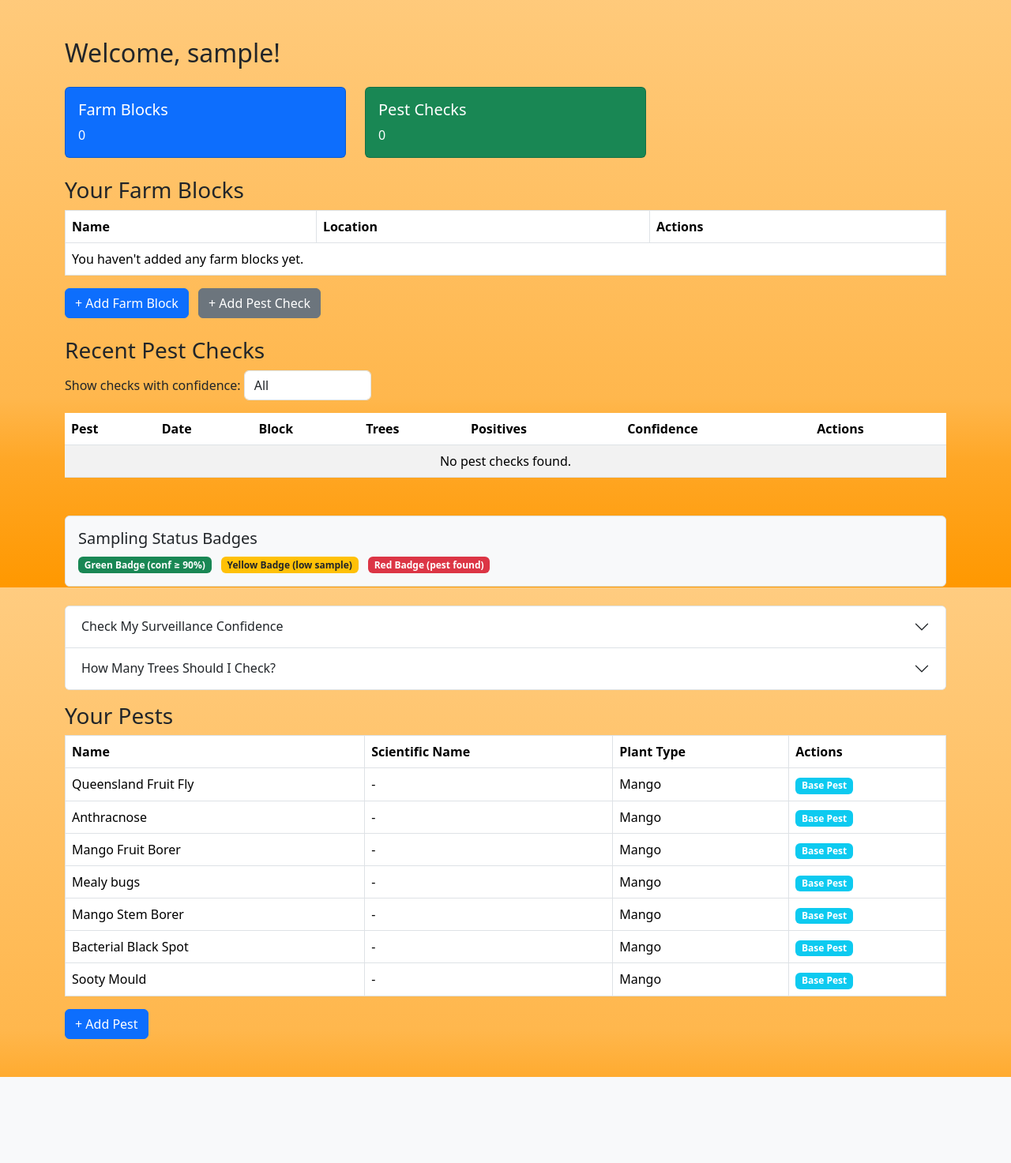
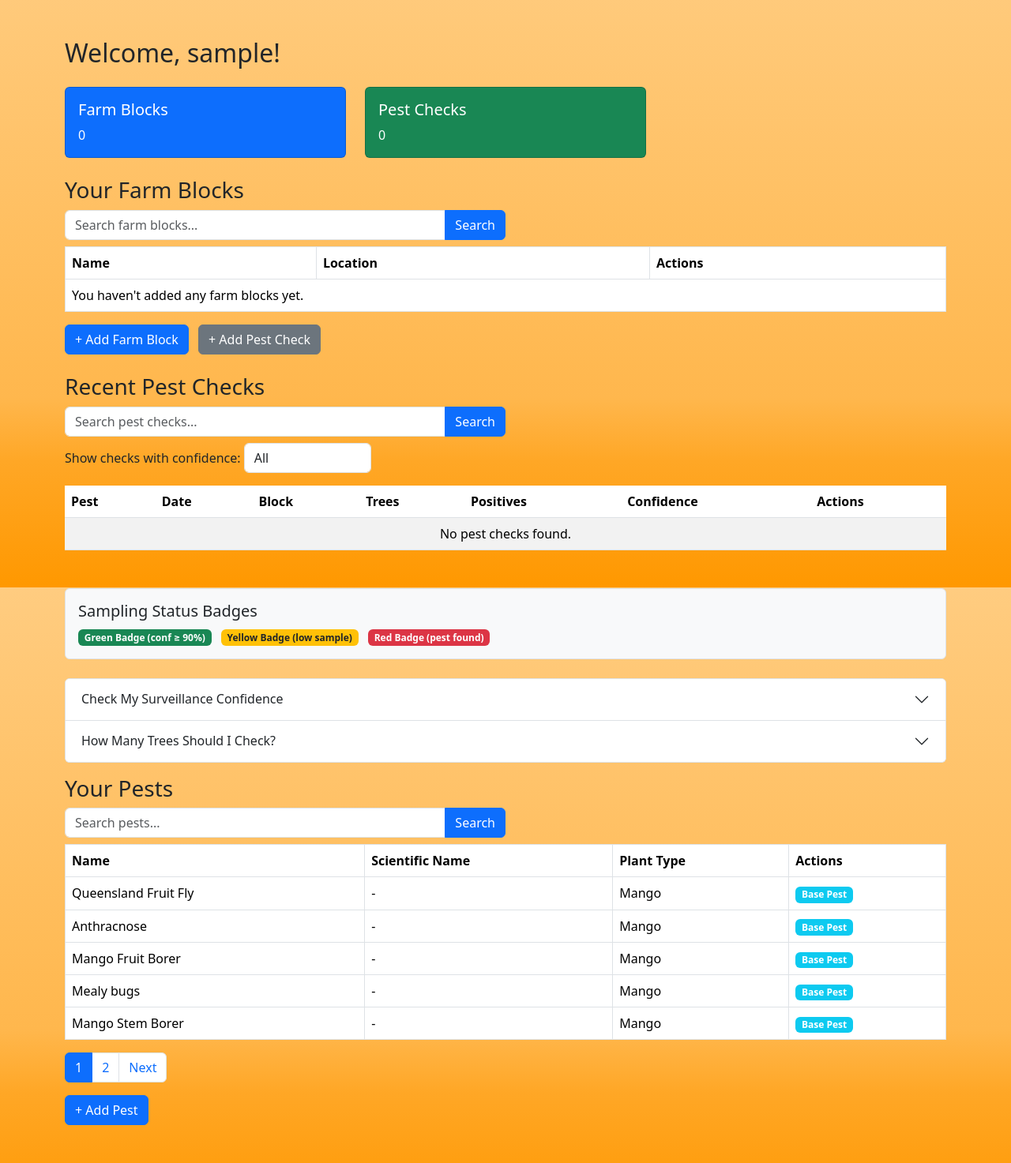
Before and after one commit to HoustonMichaelVaughn/HIT237, a Django app: page /growers/profile/ in a window 1280 px wide. Shown: the part 56-1529 px from the top of the page at 79% size. Before the commit the page ends 1420 px from the top, so only its background shows below. Run offline with Django 5.2, Linux system fonts and the light colour scheme; the visitor is signed in with stand-in values (Sample User, id 1); data that the repository does not hold is empty; some libraries are stand-ins or nearby versions.

Commit message:
Search bar, pagination added for each list.

```diff
--- a/growers/templates/growers/profile.html
+++ b/growers/templates/growers/profile.html
@@ -26,6 +26,15 @@
 
   <!-- Farm Blocks Table -->
   <h3>Your Farm Blocks</h3>
+  <form method="get" class="mb-2">
+    <div class="input-group w-50 mb-2">
+      <input type="text" name="fb_search" class="form-control" placeholder="Search farm blocks..." value="{{ fb_search }}">
+      <button type="submit" class="btn btn-primary">Search</button>
+      {% if fb_search %}
+      <a href="?" class="btn btn-outline-secondary">Clear</a>
+      {% endif %}
+    </div>
+  </form>
   <table class="table table-bordered table-hover">
     <thead>
       <tr><th>Name</th><th>Location</th><th>Actions</th></tr>
@@ -45,11 +54,35 @@
       {% endfor %}
     </tbody>
   </table>
+  {% if farm_blocks.paginator.num_pages > 1 %}
+  <nav>
+    <ul class="pagination">
+      {% if farm_blocks.has_previous %}
+        <li class="page-item"><a class="page-link" href="?fb_search={{ fb_search }}&fb_page={{ farm_blocks.previous_page_number }}">Previous</a></li>
+      {% endif %}
+      {% for num in farm_blocks.paginator.page_range %}
+        <li class="page-item {% if farm_blocks.number == num %}active{% endif %}"><a class="page-link" href="?fb_search={{ fb_search }}&fb_page={{ num }}">{{ num }}</a></li>
+      {% endfor %}
+      {% if farm_blocks.has_next %}
+        <li class="page-item"><a class="page-link" href="?fb_search={{ fb_search }}&fb_page={{ farm_blocks.next_page_number }}">Next</a></li>
+      {% endif %}
+    </ul>
+  </nav>
+  {% endif %}
   <a href="{% url 'add_farm_block' %}" class="btn btn-primary mb-4 me-2">+ Add Farm Block</a>
   <a href="{% url 'create_pest_check' %}" class="btn btn-secondary mb-4">+ Add Pest Check</a>
 
   <!-- Recent Pest Checks -->
   <h3>Recent Pest Checks</h3>
+  <form method="get" class="mb-2">
+    <div class="input-group w-50 mb-2">
+      <input type="text" name="pc_search" class="form-control" placeholder="Search pest checks..." value="{{ pc_search }}">
+      <button type="submit" class="btn btn-primary">Search</button>
+      {% if pc_search %}
+      <a href="?" class="btn btn-outline-secondary">Clear</a>
+      {% endif %}
+    </div>
+  </form>
   <form method="get" class="mb-3">
     <label for="status">Show checks with confidence:</label>
     <select name="status" id="status"
@@ -61,7 +94,6 @@
       <option value="low"    {% if status_filter == "low"    %}selected{% endif %}>Low (< 50%)</option>
     </select>
   </form>
-
   <table class="table table-striped">
     <thead>
       <tr>
@@ -105,6 +137,21 @@
       {% endfor %}
     </tbody>
   </table>
+  {% if recent_pest_checks.paginator.num_pages > 1 %}
+  <nav>
+    <ul class="pagination">
+      {% if recent_pest_checks.has_previous %}
+        <li class="page-item"><a class="page-link" href="?pc_search={{ pc_search }}&pc_page={{ recent_pest_checks.previous_page_number }}">Previous</a></li>
+      {% endif %}
+      {% for num in recent_pest_checks.paginator.page_range %}
+        <li class="page-item {% if recent_pest_checks.number == num %}active{% endif %}"><a class="page-link" href="?pc_search={{ pc_search }}&pc_page={{ num }}">{{ num }}</a></li>
+      {% endfor %}
+      {% if recent_pest_checks.has_next %}
+        <li class="page-item"><a class="page-link" href="?pc_search={{ pc_search }}&pc_page={{ recent_pest_checks.next_page_number }}">Next</a></li>
+      {% endif %}
+    </ul>
+  </nav>
+  {% endif %}
 
   <!-- Sampling Badge Legend -->
   <div class="mt-5 mb-4 p-3 border rounded bg-light">
@@ -185,6 +232,15 @@
 
   <!-- Pests Table -->
   <h3>Your Pests</h3>
+  <form method="get" class="mb-2">
+    <div class="input-group w-50 mb-2">
+      <input type="text" name="pest_search" class="form-control" placeholder="Search pests..." value="{{ pest_search }}">
+      <button type="submit" class="btn btn-primary">Search</button>
+      {% if pest_search %}
+      <a href="?" class="btn btn-outline-secondary">Clear</a>
+      {% endif %}
+    </div>
+  </form>
   <table class="table table-bordered table-hover">
     <thead>
       <tr><th>Name</th><th>Scientific Name</th><th>Plant Type</th><th>Actions</th></tr>
@@ -209,6 +265,21 @@
       {% endfor %}
     </tbody>
   </table>
+  {% if pests.paginator.num_pages > 1 %}
+  <nav>
+    <ul class="pagination">
+      {% if pests.has_previous %}
+        <li class="page-item"><a class="page-link" href="?pest_search={{ pest_search }}&pest_page={{ pests.previous_page_number }}">Previous</a></li>
+      {% endif %}
+      {% for num in pests.paginator.page_range %}
+        <li class="page-item {% if pests.number == num %}active{% endif %}"><a class="page-link" href="?pest_search={{ pest_search }}&pest_page={{ num }}">{{ num }}</a></li>
+      {% endfor %}
+      {% if pests.has_next %}
+        <li class="page-item"><a class="page-link" href="?pest_search={{ pest_search }}&pest_page={{ pests.next_page_number }}">Next</a></li>
+      {% endif %}
+    </ul>
+  </nav>
+  {% endif %}
   <a href="{% url 'create_pest' %}" class="btn btn-primary mb-4 me-2">+ Add Pest</a>
 </div>
 
--- a/growers/views.py
+++ b/growers/views.py
@@ -3,6 +3,7 @@ import math
 from django.contrib.auth import login
 from django.contrib.auth.decorators import login_required
 from django.contrib.auth.views import LoginView as DjangoLoginView
+from django.core.paginator import Paginator
 from django.shortcuts import redirect, render
 from django.urls import reverse_lazy
 from django.views.generic.edit import FormView
@@ -144,13 +145,40 @@ def profile_view(request):
             "required_n": required_n,
         }
 
+    # Search and pagination for Farm Blocks
+    fb_search = request.GET.get("fb_search", "").strip().lower()
+    farm_blocks_qs = farm_blocks
+    if fb_search:
+        farm_blocks_qs = farm_blocks_qs.filter(name__icontains=fb_search)
+    fb_page = request.GET.get("fb_page", 1)
+    fb_paginator = Paginator(farm_blocks_qs, 5)
+    farm_blocks_page = fb_paginator.get_page(fb_page)
+
+    # Search and pagination for Pest Checks
+    pc_search = request.GET.get("pc_search", "").strip().lower()
+    filtered_checks_qs = filtered_checks
+    if pc_search:
+        filtered_checks_qs = [c for c in filtered_checks if pc_search in c.pest.name.lower() or pc_search in c.farm_block.name.lower()]
+    pc_page = request.GET.get("pc_page", 1)
+    pc_paginator = Paginator(filtered_checks_qs, 5)
+    recent_pest_checks_page = pc_paginator.get_page(pc_page)
+
+    # Search and pagination for Pests
+    pest_search = request.GET.get("pest_search", "").strip().lower()
+    pests_qs = pests
+    if pest_search:
+        pests_qs = [p for p in pests if pest_search in p.name.lower() or (hasattr(p, 'scientific_name') and pest_search in (p.scientific_name or '').lower())]
+    pest_page = request.GET.get("pest_page", 1)
+    pest_paginator = Paginator(pests_qs, 5)
+    pests_page = pest_paginator.get_page(pest_page)
+
     # I) Render the template with all context
     return render(
         request,
         "growers/profile.html",
         {
-            "farm_blocks": farm_blocks,
-            "recent_pest_checks": recent_pest_checks,
+            "farm_blocks": farm_blocks_page,
+            "recent_pest_checks": recent_pest_checks_page,
             "status_filter": status,
             "total_blocks": total_blocks,
             "total_checks": total_checks,
@@ -158,6 +186,12 @@ def profile_view(request):
             "surveillance_result": surveillance_result,
             "sample_form": sample_form,
             "sample_size_result": sample_size_result,
-            "pests": pests,
+            "pests": pests_page,
+            "fb_search": fb_search,
+            "pc_search": pc_search,
+            "pest_search": pest_search,
+            "fb_paginator": fb_paginator,
+            "pc_paginator": pc_paginator,
+            "pest_paginator": pest_paginator,
         },
     )
```
